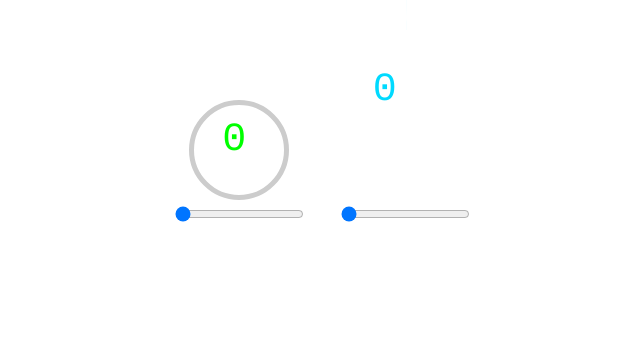
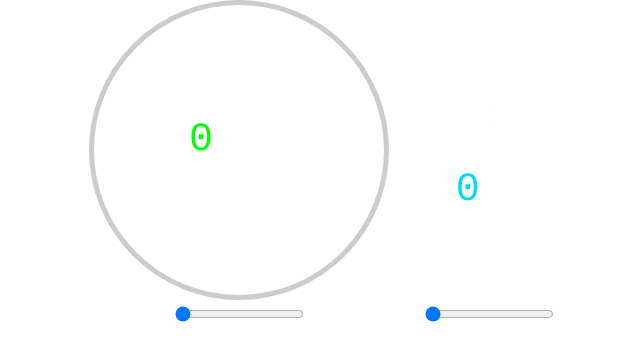
Before and after one commit to robr101/react-dashboard-gauges, a React (Create React App) app: page / in a window 1280 px wide. Shown: the top 360 px of the page, without its empty margins (301-941 px from the left). Built offline with nearby package versions, Linux system fonts and the light colour scheme.

Commit message:
add mouse input option for CircleGauge

```diff
--- a/src/App.js
+++ b/src/App.js
@@ -12,6 +12,10 @@ class App extends React.Component {
   }
 
   slider2Callback = value => {
+    this.setState({circleGauge2Val: value});
+  }
+
+  gaugeInputCallback = value => {
     this.setState({circleGauge2Val: value});
   }
 
@@ -34,7 +38,7 @@ class App extends React.Component {
       "bg": '#ccc',
       "color": '#00ff00',
       "shiny": false,
-      "size": 100,
+      "size": 300,
       "label": true,
       "dashed": false,
       "minValue": 0,
@@ -45,11 +49,11 @@ class App extends React.Component {
     return (
       <div className="App">
         <div className="gauge-slider">
-            <CircleGauge value={this.state.circleGauge2Val} config={circleGauge2Conf}/>
+            <CircleGauge value={this.state.circleGauge2Val} config={circleGauge2Conf} inputCallback={this.gaugeInputCallback}/>
             <InputSlider callback={this.slider2Callback} />
         </div>
         <div className="gauge-slider">
-          <CircleGauge value={this.state.circleGaugeVal} config={circleGaugeConf}/>
+          <CircleGauge value={this.state.circleGaugeVal} config={circleGaugeConf} />
           <InputSlider callback={this.sliderCallback} />
         </div>
 
--- a/src/CircleGauge.js
+++ b/src/CircleGauge.js
@@ -5,6 +5,7 @@ class CircleGauge extends React.Component {
     constructor(props) {
         super(props);
         this.state = props.config;
+        this.setState({mouseDown: false});
     }
 
 
@@ -33,6 +34,35 @@ class CircleGauge extends React.Component {
     // map an angle in radians to the gauge's configured range
     radiansToValue(radians) {
         return this.mapRange(radians, 0, Math.PI * 2, this.state.minValue, this.state.maxValue);
+    }
+
+    handleDragInput(event) {
+
+        if (this.state.mouseDown) {
+            // get the mouse position on click
+            // https://stackoverflow.com/questions/55677/how-do-i-get-the-coordinates-of-a-mouse-click-on-a-canvas-element
+            const rect = this.canvas.getBoundingClientRect();
+            const x = event.clientX - rect.left;
+            const y = event.clientY - rect.top;
+
+            const center = this.state.size / 2;
+            let angleToCenter = Math.atan2(y - center, x - center) + (Math.PI * 2 * ( 1 / 4 ));
+
+            let newValue = Math.round(this.radiansToValue(angleToCenter));
+
+            if (this.state.enableInput === true) {
+                this.props.inputCallback(newValue);
+            }
+        }
+
+    }
+
+    handleMouseDown(event) {
+        this.setState({mouseDown: true});
+    }
+
+    handleMouseUp(event) {
+        this.setState({mouseDown: false});
     }
 
     draw(ctx) {
@@ -90,7 +120,12 @@ class CircleGauge extends React.Component {
     render() {
         return (
             <div className="circle-gauge-container">
-                <canvas ref={(canvas) => {this.canvas = canvas}} width={this.state.size} height={this.state.size} />
+                <canvas ref={(canvas) => {this.canvas = canvas}}
+                        width={this.state.size}
+                        height={this.state.size}
+                        onMouseMove={this.handleDragInput.bind(this)}
+                        onMouseDown={this.handleMouseDown.bind(this)}
+                        onMouseUp={this.handleMouseUp.bind(this)} />
             </div>
         )
     }
```
